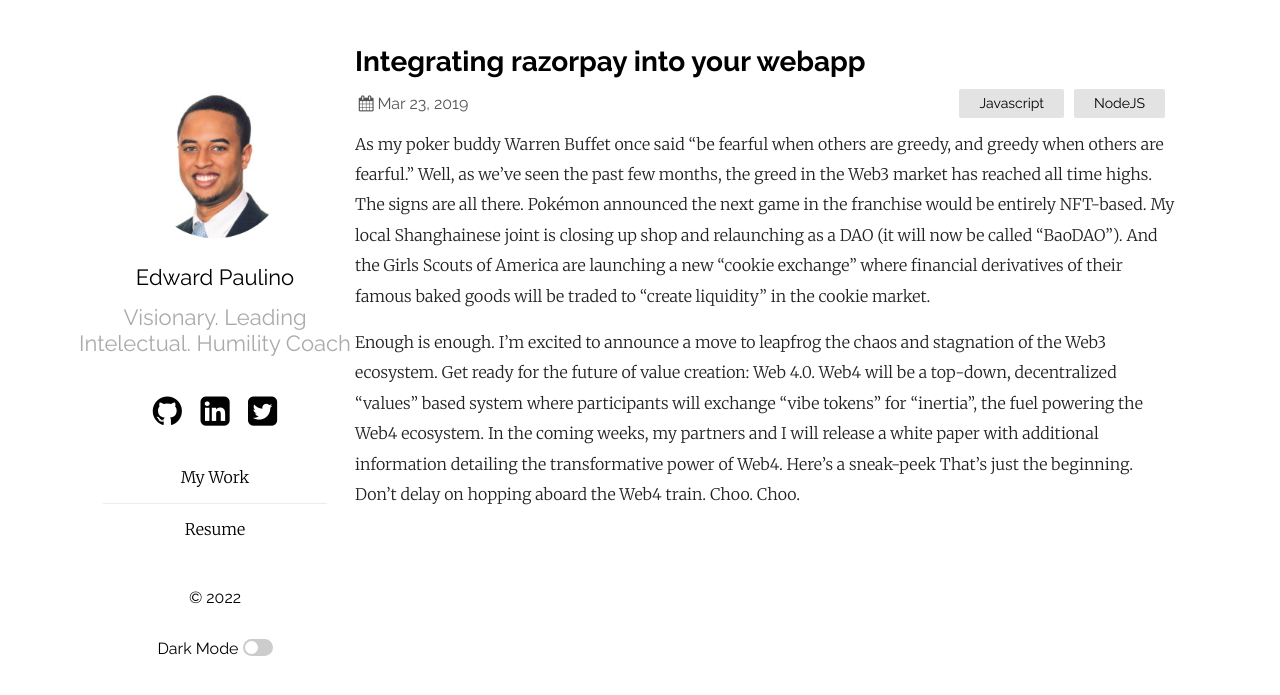
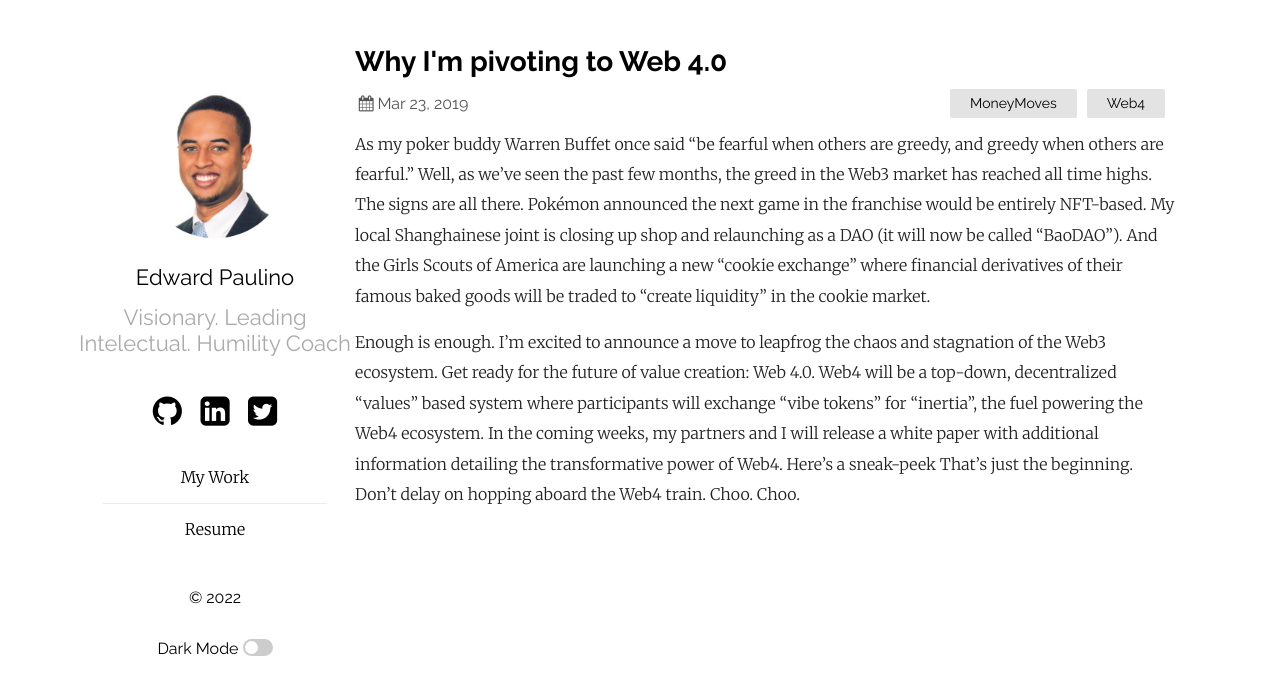
Before and after one commit to edpaulino/edpaulino.github.io, a Jekyll site: the page built from _posts/2019-03-23-welcome-to-jekyll.markdown, in a window 1280 px wide. Shown: the top 695 px of the page. Built offline with Jekyll 4.4.1, drawn with Linux system fonts in a browser that asks for light colours.

Commit message:
Update 2019-03-23-welcome-to-jekyll.markdown

```diff
--- a/_posts/2019-03-23-welcome-to-jekyll.markdown
+++ b/_posts/2019-03-23-welcome-to-jekyll.markdown
@@ -1,8 +1,8 @@
 ---
 layout: post
-title:  "Integrating razorpay into your webapp"
+title:  "Why I'm pivoting to Web 4.0"
 date:   2019-03-23 21:03:36 +0530
-categories: Javascript NodeJS
+categories: MoneyMoves Web4
 ---
 As my poker buddy Warren Buffet once said "be fearful when others are greedy, and greedy when others are fearful.” Well, as we've seen the past few months, the greed in the Web3 market has reached all time highs. The signs are all there. Pokémon announced the next game in the franchise would be entirely NFT-based. My local Shanghainese joint is closing up shop and relaunching as a DAO (it will now be called "BaoDAO"). And the Girls Scouts of America are launching a new "cookie exchange" where financial derivatives of their famous baked goods will be traded to "create liquidity" in the cookie market.
 
```
